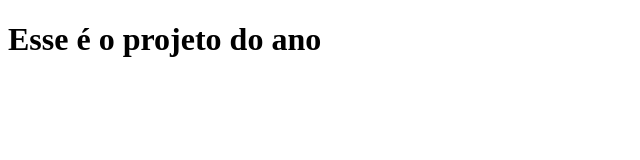
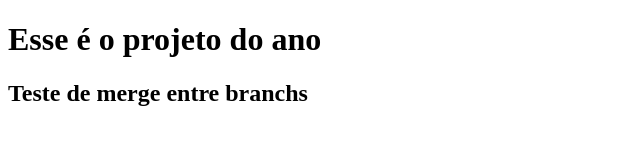
Before and after one commit to PedroSimbera/curso_git, a plain HTML site: page about.html in a window 1280 px wide. Shown: the whole page, without its empty margins (0-640 px from the left). Drawn offline with Linux system fonts and the light colour scheme.

Commit message:
teste merge  branch

```diff
--- a/about.html
+++ b/about.html
@@ -8,5 +8,6 @@
 </head>
 <body>
   <h1 .primeiro> Esse é o projeto do ano</h1>
+  <h2>Teste de merge entre branchs</h2>
 </body>
 </html>
```
